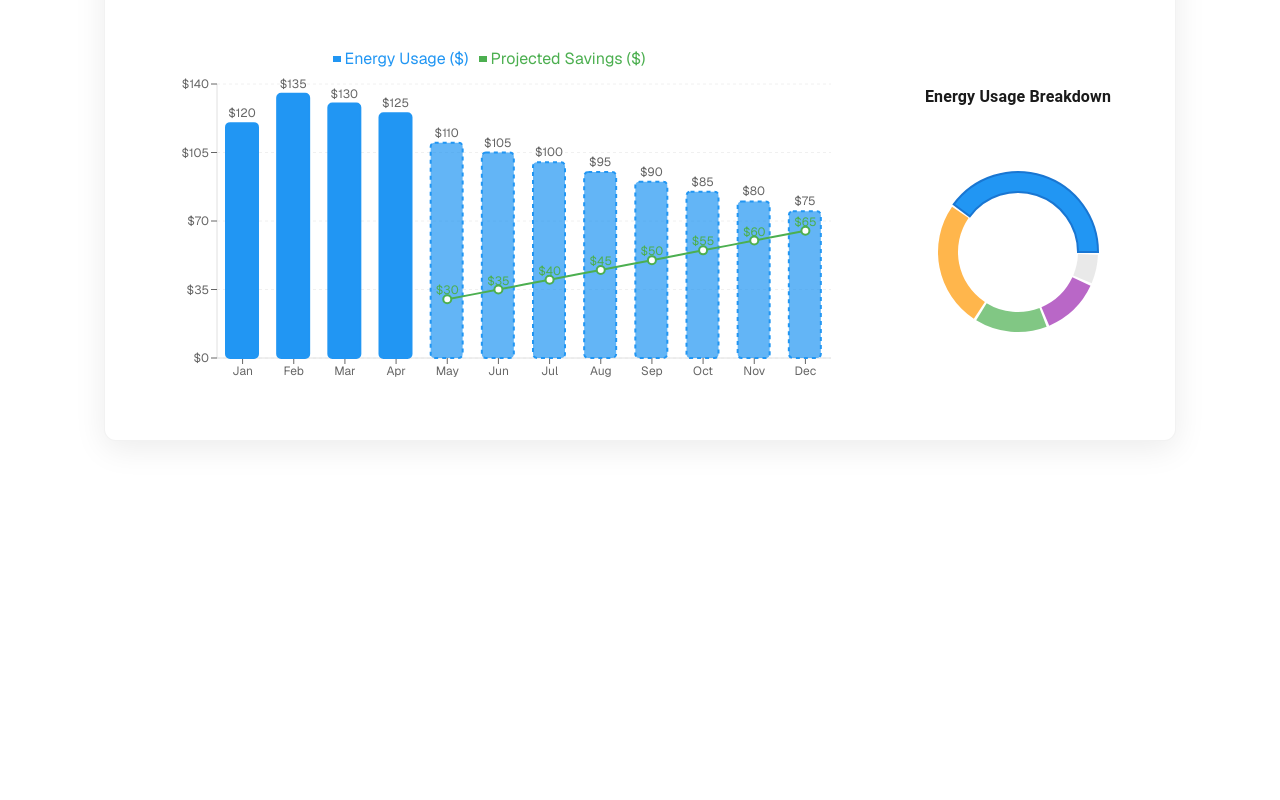
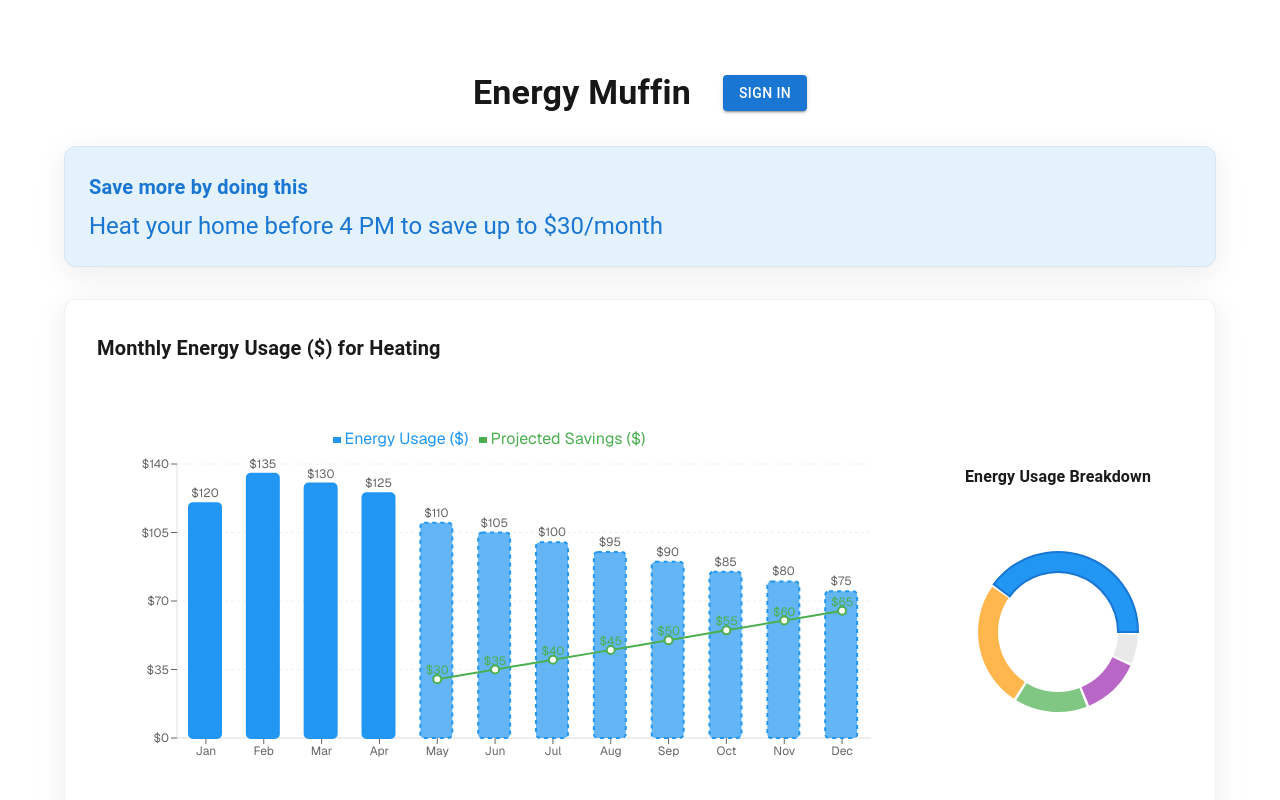
Before and after one commit to olliezdai13/energymuffin, a Next.js app: page / in a window 1280 px wide. Built offline with nearby package versions, Linux system fonts and the light colour scheme.

Commit message:
style changes

```diff
--- a/src/app/page.module.css
+++ b/src/app/page.module.css
@@ -6,14 +6,14 @@
   --button-primary-hover: #383838;
   --button-secondary-hover: #f2f2f2;
 
-  display: grid;
-  grid-template-rows: 20px 1fr 20px;
+  display: flex;
+  flex-direction: column;
   align-items: center;
-  justify-items: center;
-  min-height: 100svh;
-  padding: 80px;
-  gap: 64px;
+  height: 100vh;
+  padding: 40px;
+  gap: 32px;
   font-family: var(--font-geist-sans);
+  overflow: hidden;
 }
 
 @media (prefers-color-scheme: dark) {
--- a/src/app/page.tsx
+++ b/src/app/page.tsx
@@ -5,7 +5,11 @@ import Box from '@mui/material/Box';
 import Typography from '@mui/material/Typography';
 import Paper from '@mui/material/Paper';
 import Container from '@mui/material/Container';
+import Button from '@mui/material/Button';
+import Modal from '@mui/material/Modal';
+import CircularProgress from '@mui/material/CircularProgress';
 import styles from "./page.module.css";
+import { useEffect, useState } from 'react';
 
 // Mock data for energy usage and projected savings
 const energyData = [
@@ -102,6 +106,43 @@ const CustomTooltip = ({ active, payload, label }: any) => {
 };
 
 export default function Home() {
+  const [isModalOpen, setIsModalOpen] = useState(false);
+  const [isWaiting, setIsWaiting] = useState(false);
+  const [customerId, setCustomerId] = useState<number | null>(null);
+  const [onboardingLink, setOnboardingLink] = useState<string | null>(null);
+
+  const handleSignIn = async () => {
+    try {
+      setIsModalOpen(true);
+      setIsWaiting(true);
+
+      // Call the sign-in API
+      const response = await fetch('/api/bayou/signIn', {
+        method: 'POST',
+      });
+
+      if (!response.ok) {
+        throw new Error('Failed to generate sign-in link');
+      }
+
+      const data = await response.json();
+      setCustomerId(data.customer_id);
+      setOnboardingLink(data.onboarding_link);
+
+
+
+      // Close modal and reset states
+      setIsModalOpen(false);
+      setIsWaiting(false);
+      setCustomerId(null);
+      setOnboardingLink(null);
+
+    } catch (error) {
+      console.error('Error during sign-in:', error);
+      setIsWaiting(false);
+    }
+  };
+
   return (
     <main className={styles.page}>
       <Container maxWidth="lg" sx={{ py: 4 }}>
@@ -116,7 +157,64 @@ export default function Home() {
             <Typography variant="h4" component="h1" sx={{ fontWeight: 600 }}>
               Energy Muffin
             </Typography>
+            <Button
+              variant="contained"
+              color="primary"
+              onClick={handleSignIn}
+              sx={{ ml: 2 }}
+            >
+              Sign In
+            </Button>
           </Box>
+
+          <Modal
+            open={isModalOpen}
+            onClose={() => !isWaiting && setIsModalOpen(false)}
+            aria-labelledby="sign-in-modal"
+            aria-describedby="sign-in-modal-description"
+          >
+            <Box sx={{
+              position: 'absolute',
+              top: '50%',
+              left: '50%',
+              transform: 'translate(-50%, -50%)',
+              width: 400,
+              bgcolor: 'background.paper',
+              boxShadow: 24,
+              p: 4,
+              borderRadius: 2,
+              textAlign: 'center'
+            }}>
+              {isWaiting ? (
+                <>
+                  <CircularProgress sx={{ mb: 2 }} />
+                  <Typography variant="h6" gutterBottom>
+                    Waiting for credentials...
+                  </Typography>
+                  <Typography variant="body2" color="text.secondary">
+                    Please complete the sign-in process in the new window
+                  </Typography>
+                </>
+              ) : (
+                <>
+                  <Typography variant="h6" gutterBottom>
+                    Sign In Required
+                  </Typography>
+                  <Typography variant="body2" sx={{ mb: 2 }}>
+                    Please sign in to view your energy data
+                  </Typography>
+                  <Button
+                    variant="contained"
+                    color="primary"
+                    onClick={handleSignIn}
+                    disabled={isWaiting}
+                  >
+                    Start Sign In
+                  </Button>
+                </>
+              )}
+            </Box>
+          </Modal>
 
           <Box sx={{ display: 'flex', justifyContent: 'center', mb: 4 }}>
             <Paper elevation={0} sx={{
```
